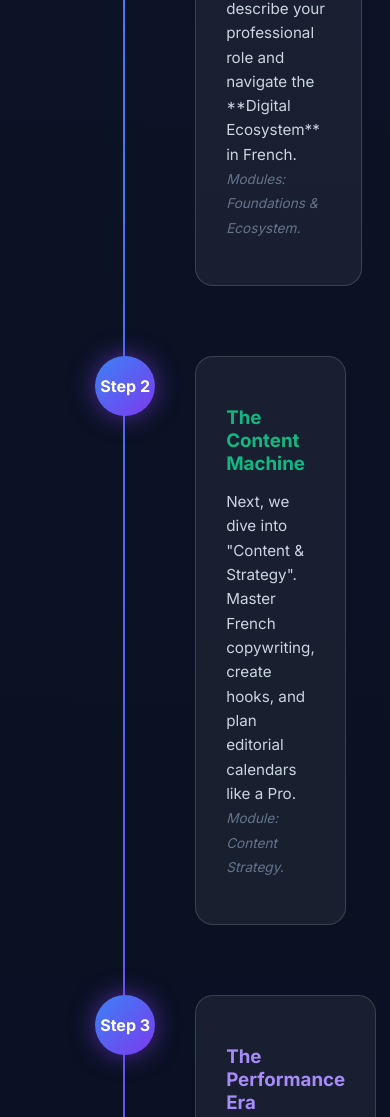
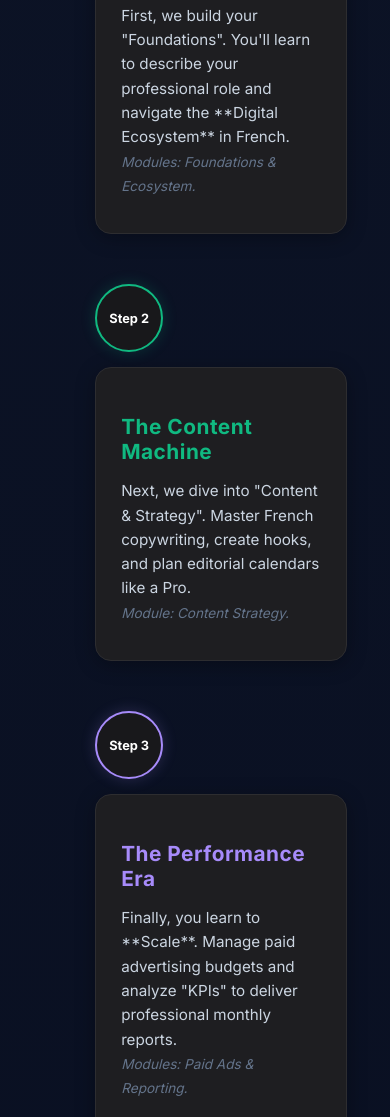
Before and after one commit to ma3197121-collab/french-firstyear, a plain HTML site: page index.html in a window 390 px wide. Shown: the part 2540-3657 px from the top of the page. Drawn offline with Linux system fonts and the light colour scheme; a script that the page names is missing.

Commit message:
Add files via upload

```diff
--- a/home.css
+++ b/home.css
@@ -196,6 +196,152 @@
 .module-image { width: 220px; flex-shrink: 0; }
 .module-image img { width: 100%; border-radius: 14px; opacity: 0.9; transition: 0.35s ease; }
 .module-content:hover .module-image img { transform: scale(1.05); opacity: 1; }
+
+/* --- SECTION ROADMAP HOME PAGE --- */
+
+/* Conteneur principal de la timeline */
+.timeline {
+    position: relative;
+    max-width: 900px;
+    margin: 0 auto;
+    padding: 20px 0;
+}
+
+/* La ligne verticale centrale */
+.timeline::before {
+    content: '';
+    position: absolute;
+    left: 31px; /* Aligné avec le centre des cercles numérotés */
+    top: 0;
+    bottom: 0;
+    width: 2px;
+    background: linear-gradient(to bottom, #3b82f6, #10b981, #a78bfa);
+    border-radius: 2px;
+}
+
+/* Chaque bloc d'étape */
+.module {
+    position: relative;
+    display: flex;
+    gap: 30px;
+    margin-bottom: 50px;
+    align-items: flex-start;
+    transition: transform 0.3s ease;
+}
+
+.module:hover {
+    transform: translateX(10px); /* Petit effet de glissement au survol */
+}
+
+/* Le cercle avec "Step 1", "Step 2", etc. */
+.module-number {
+    min-width: 64px;
+    height: 64px;
+    background: #18181b;
+    border: 2px solid #3b82f6;
+    border-radius: 50%;
+    display: flex;
+    align-items: center;
+    justify-content: center;
+    color: white;
+    font-weight: bold;
+    font-size: 0.8rem;
+    z-index: 2;
+    box-shadow: 0 0 15px rgba(59, 130, 246, 0.2);
+}
+
+/* Le contenu textuel de l'étape */
+.module-content {
+    background: #1e1e21;
+    padding: 25px;
+    border-radius: 16px;
+    border: 1px solid #2d2d30;
+    flex-grow: 1;
+    box-shadow: 0 4px 20px rgba(0, 0, 0, 0.3);
+}
+
+/* Styles pour les titres et textes dans la roadmap */
+.module-text h3 {
+    font-size: 1.3rem;
+    letter-spacing: 0.5px;
+}
+
+.module-text p {
+    margin-bottom: 10px;
+}
+
+/* --- ADAPTATION COULEURS PAR ÉTAPE --- */
+
+/* Étape 2 en Vert */
+.module:nth-child(2) .module-number {
+    border-color: #10b981;
+    box-shadow: 0 0 15px rgba(16, 185, 129, 0.2);
+}
+
+/* Étape 3 en Violet */
+.module:nth-child(3) .module-number {
+    border-color: #a78bfa;
+    box-shadow: 0 0 15px rgba(167, 139, 250, 0.2);
+}
+
+/* Responsive : ajustement pour mobile */
+@media (max-width: 600px) {
+    .module {
+        flex-direction: column;
+        gap: 15px;
+    }
+    .timeline::before {
+        display: none; /* On cache la ligne sur petit écran pour gagner de la place */
+    }
+}
+/* --- FINAL OBJECTIVE BLOCK --- */
+
+.final-objective {
+    text-align: center;
+    margin-top: 60px; /* Plus d'espace pour marquer la fin */
+    padding: 30px;
+    border: 2px dashed #3b82f6;
+    border-radius: 16px;
+    background: linear-gradient(145deg, rgba(59, 130, 246, 0.1), rgba(17, 24, 39, 0.5));
+    position: relative;
+    overflow: hidden;
+    transition: all 0.4s ease;
+}
+
+/* Effet au survol : la bordure devient pleine et brille */
+.final-objective:hover {
+    border-style: solid;
+    box-shadow: 0 0 25px rgba(59, 130, 246, 0.2);
+    transform: translateY(-5px);
+}
+
+.final-objective h4 {
+    font-size: 1.5rem;
+    color: #fff;
+    margin-bottom: 10px;
+    text-transform: uppercase;
+    letter-spacing: 1px;
+}
+
+/* Petit badge d'accentuation pour le texte */
+.final-objective p {
+    color: #cbd5e1;
+    font-size: 1rem;
+    max-width: 500px;
+    margin: 0 auto;
+    line-height: 1.5;
+}
+
+/* Ajout d'une petite décoration subtile en arrière-plan (facultatif) */
+.final-objective::before {
+    content: '🏆';
+    position: absolute;
+    right: -10px;
+    bottom: -10px;
+    font-size: 4rem;
+    opacity: 0.1;
+    transform: rotate(-15deg);
+}
 
 /* ========== 6. LEVEL PICKER (CEFR) ========== */
 .level-container {
```
